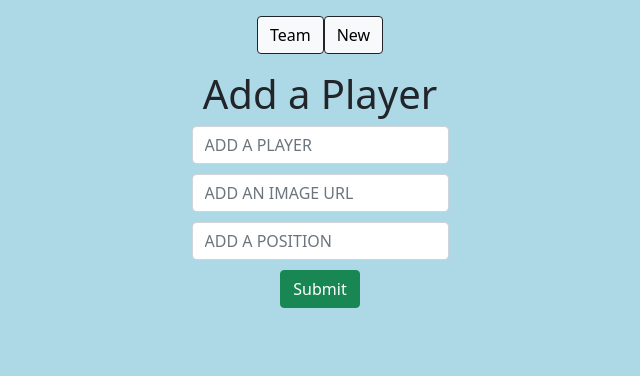
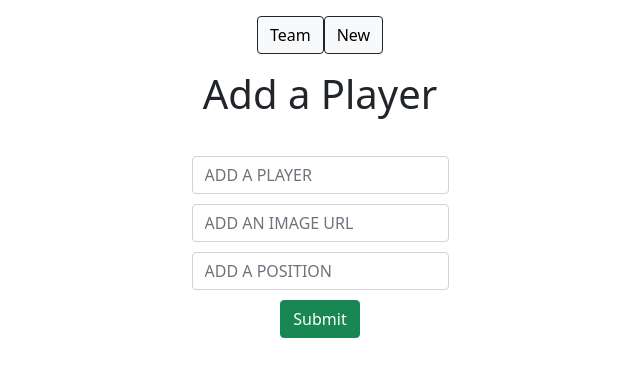
Before and after one commit to austincparker/Roster-Rooster, a React app: page /new in a window 1280 px wide. Shown: the whole page, without its empty margins (320-960 px from the left). Built offline with nearby package versions, Linux system fonts and the light colour scheme; no server answers.

Commit message:
fixed some styling

```diff
--- a/src/components/Navigation.js
+++ b/src/components/Navigation.js
@@ -2,13 +2,15 @@ import React from 'react';
 import { useHistory } from 'react-router-dom';
 import styled from 'styled-components';
 
-const Container = styled.div``;
+const Container = styled.div`
+  background-color: white;
+`;
 
 export default function Navigation() {
   const history = useHistory();
 
   return (
-    <Container className="d-flex justify-content-center my-3">
+    <Container className="container d-flex justify-content-center py-3">
       <button
         type="button"
         onClick={() => history.push('/team')}
--- a/src/components/PlayerForm.js
+++ b/src/components/PlayerForm.js
@@ -13,6 +13,7 @@ const initialState = {
 const Container = styled.div``;
 
 const FormStyle = styled.div`
+  padding: 30px 0 50px 0;
   input {
     margin-bottom: 10px;
   }
--- a/src/components/Team.js
+++ b/src/components/Team.js
@@ -5,6 +5,8 @@ import { Button } from 'reactstrap';
 import { deletePlayer } from '../api/data/teamData';
 
 const PlayerCard = styled.div`
+  background-color: teal;
+  color: white;
   margin-bottom: 20px;
   img {
     width: 300px;
@@ -21,7 +23,7 @@ export default function Team({ player, setPlayers }) {
     }
   };
   return (
-    <Container className="d-flex justify-content-center">
+    <Container className="d-flex flex-wrap justify-content-center">
       <PlayerCard className="d-flex justify-content-center card">
         <img
           src={player.imageUrl}
--- a/src/styles/globals/_variables.scss
+++ b/src/styles/globals/_variables.scss
@@ -1 +1 @@
-$favColor: lightblue;
+$favColor: whitesmoke;
--- a/src/views/New.js
+++ b/src/views/New.js
@@ -1,5 +1,6 @@
 import React, { useState } from 'react';
 import PropTypes from 'prop-types';
+import styled from 'styled-components';
 import PlayerForm from '../components/PlayerForm';
 
 const initialState = {
@@ -8,19 +9,23 @@ const initialState = {
   position: '',
 };
 
+const Container = styled.div`
+  background-color: white;
+`;
+
 // eslint-disable-next-line react/prop-types
 export default function New({ setPlayers }) {
   const [formInput, setFormInput] = useState(initialState);
 
   return (
-    <div className="text-center">
+    <Container className="text-center container">
       <h1>Add a Player</h1>
       <PlayerForm
         setFormInput={setFormInput}
         setPlayers={setPlayers}
         formInput={formInput}
       />
-    </div>
+    </Container>
   );
 }
 
--- a/src/views/TeamView.js
+++ b/src/views/TeamView.js
@@ -1,10 +1,18 @@
 import React from 'react';
 import PropTypes from 'prop-types';
+import styled from 'styled-components';
 import Team from '../components/Team';
+
+const Container = styled.div`
+  background-color: white;
+  h1 {
+    margin-bottom: 30px;
+  }
+`;
 
 export default function TeamView({ players, setPlayers }) {
   return (
-    <div className=" container text-center">
+    <Container className=" container text-center">
       <h1>Team</h1>
       <div>
         {players.map((player) => (
@@ -15,7 +23,7 @@ export default function TeamView({ players, setPlayers }) {
           />
         ))}
       </div>
-    </div>
+    </Container>
   );
 }
 
```
